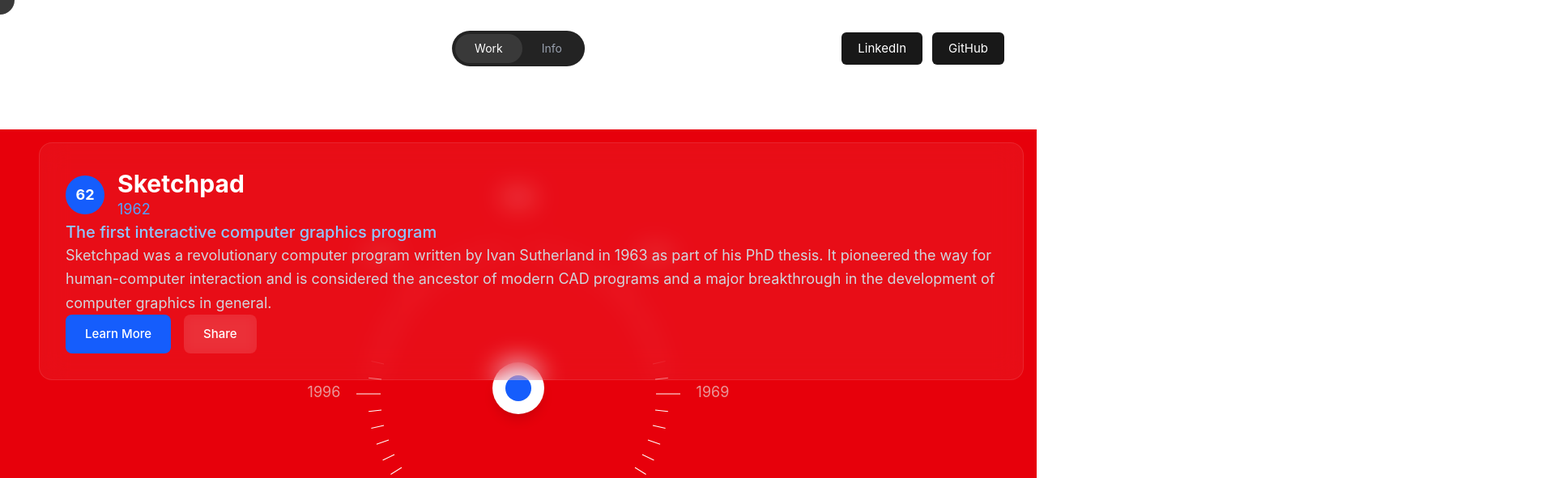
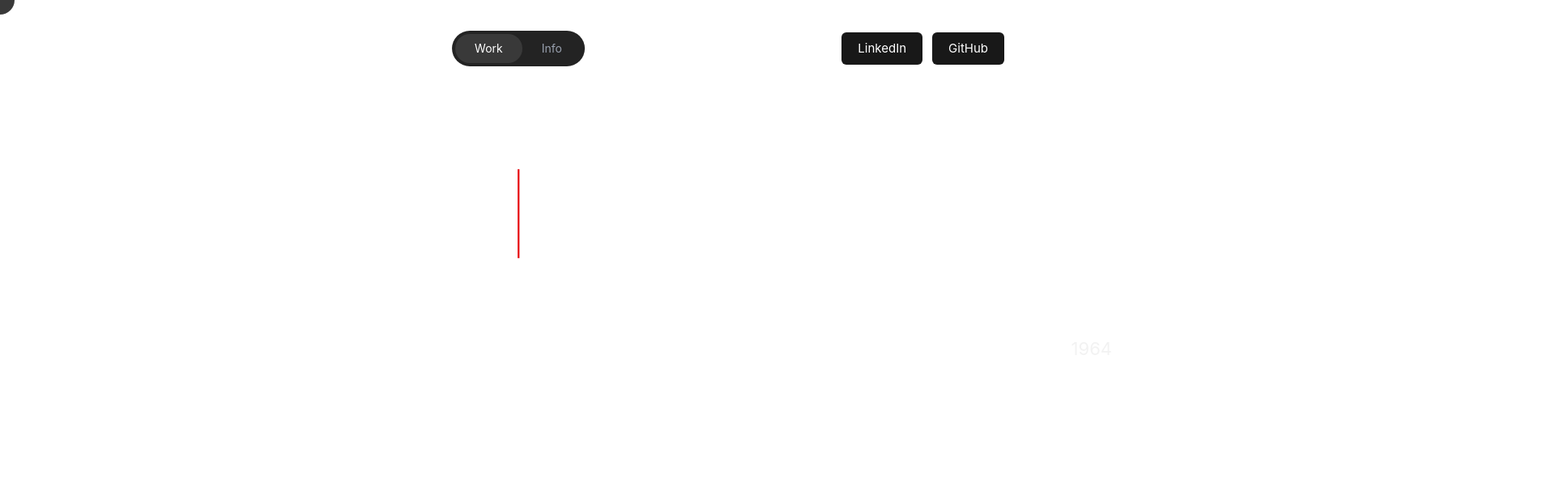
Before and after one commit to kiloumanjaro/Portfolio, a Vue app: page / in a window 1280 px wide. Shown: the top 591 px of the page at 81% size, 1920 px wide, since content can reach past the window. Built offline with nearby package versions, Linux system fonts and the light colour scheme.

Commit message:
big circle

```diff
--- a/src/components/TimelineClockComponent.vue
+++ b/src/components/TimelineClockComponent.vue
@@ -1,23 +1,21 @@
 <template>
-  <div class="p-4 bg-red-600">
-    <div class="w-full">
-      <div class="items-center min-h-screen">
+  <div class="w-900 h-800">
+    <!-- p-4 * 4.5 = 72px -->
+    <div class="w-full h-full">
+      <div class="absolute left-1/2 top-1/2 transform -translate-x-1/2 -translate-y-1/2">
         <!-- Timeline Wheel -->
-        <div class="absolute left-1/2 top-120 transform -translate-x-1/2 -translate-y-1/2">
-          <div class="relative w-[2000px] h-[2000px]" ref="constraintsRef">
+        <div
+          class="scale-110 absolute left-1/2 top-180 transform -translate-x-1/2 -translate-y-1/2"
+        >
+          <!-- top-120 * 4.5 = 540px -->
+          <div class="relative" style="width: 9000px; height: 9000px" ref="constraintsRef">
+            <!-- 2000px * 4.5 = 9000px -->
             <div
               class="absolute inset-0 cursor-grab active:cursor-grabbing transition-transform duration-300 ease-out"
               :style="{ transform: `rotate(${rotation}deg)` }"
               @mousedown="handleMouseDown"
               @touchstart="handleTouchStart"
             >
-              <!-- Center circle -->
-              <div
-                class="absolute top-1/2 left-1/2 w-16 h-16 -translate-x-1/2 -translate-y-1/2 bg-white rounded-full shadow-lg z-10 flex items-center justify-center"
-              >
-                <div class="w-8 h-8 bg-blue-600 rounded-full"></div>
-              </div>
-
               <!-- Timeline items -->
               <!-- Connection line container -->
               <div
@@ -27,21 +25,21 @@
                 :style="{
                   left: `calc(50% + ${getItemPosition(index, lineRadius).x}px)`,
                   top: `calc(50% + ${getItemPosition(index, lineRadius).y}px)`,
-                  transform: 'translate(-50%, -50%)',
                 }"
               >
                 <!-- Connection line to center -->
-
                 <div
-                  :class="['absolute w-[1px]', index === selectedIndex ? 'bg-red-600' : 'bg-white']"
+                  :class="['absolute', index === selectedIndex ? 'bg-red-600' : 'bg-white']"
                   :style="{
-                    height: `30px`,
+                    width: '1.5px',
+                    height: '100px',
                     left: '50%',
-                    bottom: '-37px',
+                    bottom: '-131.5px',
                     transformOrigin: 'top center',
                     transform: `translateX(-50%) rotate(${getItemAngle(index)}deg)`,
                   }"
                 />
+                <!-- 1px * 4.5 = 4.5px, 30px * 4.5 = 135px, -37px * 4.5 = -166.5px -->
               </div>
 
               <!-- Text container -->
@@ -52,7 +50,7 @@
                 :style="{
                   left: `calc(50% + ${getItemPosition(index, textRadius).x}px)`,
                   top: `calc(50% + ${getItemPosition(index, textRadius).y}px)`,
-                  transform: 'translate(-50%, -50%)',
+                  transform: 'translate(-50%)',
                 }"
               >
                 <button
@@ -65,9 +63,15 @@
                       'text-center absolute',
                       index === selectedIndex ? 'text-white' : 'text-[#EBEBEBA3]',
                     ]"
-                    style="left: 0px; top: 0px; transform: translate(-50%, -50%)"
+                    :style="{
+                      left: '0px',
+                      top: '0px',
+                      transform: 'translate(-50%, -50%)',
+                      fontSize: '20px',
+                    }"
                   >
-                    <div class="text-lg">{{ item.year }}</div>
+                    <!-- text-lg * 4.5 = 81px -->
+                    {{ item.year }}
                   </div>
                 </button>
               </div>
@@ -77,63 +81,28 @@
                 v-for="i in TOTAL_TICKS"
                 :key="`tick-${i}`"
                 v-show="!isMainItem(i - 1)"
-                class="absolute w-[1px] h-4 bg-white"
+                class="absolute bg-white"
                 :style="{
+                  width: '1.5px',
+                  height: '50px',
                   left: `calc(50% + ${getTickPosition(i - 1).x}px)`,
                   top: `calc(50% + ${getTickPosition(i - 1).y}px)`,
                   transform: `translate(-50%, -50%) rotate(${getTickAngle(i - 1)}deg)`,
                   transformOrigin: 'center bottom',
                 }"
               />
+              <!-- 1px * 4.5 = 4.5px, 4px * 4.5 = 18px -->
             </div>
           </div>
-        </div>
-
-        <!-- Content Panel -->
-        <div class="lg:pl-8">
-          <Transition name="slide" mode="out-in">
-            <div
-              :key="selectedIndex"
-              class="bg-white/5 backdrop-blur-lg rounded-2xl p-8 border border-white/10"
-            >
-              <div class="flex items-center gap-4 mb-6">
-                <div class="w-12 h-12 bg-blue-600 rounded-full flex items-center justify-center">
-                  <span class="text-white font-bold text-lg">
-                    {{ timelineData[selectedIndex].year.toString().slice(-2) }}
-                  </span>
-                </div>
-                <div>
-                  <h1 class="text-3xl font-bold text-white">
-                    {{ timelineData[selectedIndex].title }}
-                  </h1>
-                  <p class="text-blue-400 text-lg">{{ timelineData[selectedIndex].year }}</p>
-                </div>
-              </div>
-
-              <p class="text-xl text-blue-300 mb-6 font-medium">
-                {{ timelineData[selectedIndex].description }}
-              </p>
-
-              <div class="prose prose-invert max-w-none">
-                <p class="text-gray-300 leading-relaxed text-lg">
-                  {{ timelineData[selectedIndex].content }}
-                </p>
-              </div>
-
-              <div class="mt-8 flex gap-4">
-                <button
-                  class="px-6 py-3 bg-blue-600 hover:bg-blue-700 text-white rounded-lg font-medium transition-colors"
-                >
-                  Learn More
-                </button>
-                <button
-                  class="px-6 py-3 bg-white/10 hover:bg-white/20 text-white rounded-lg font-medium transition-colors backdrop-blur-sm"
-                >
-                  Share
-                </button>
-              </div>
-            </div>
-          </Transition>
+          <!-- Fixed Center circle - outside rotating container -->
+          <div
+            class="absolute top-1/2 left-1/2 bg-white rounded-full shadow-lg z-10 flex items-center justify-center"
+            style="width: 72px; height: 72px; transform: translate(-50%, -50%)"
+          >
+            <!-- 16px * 4.5 = 72px -->
+            <div class="bg-blue-600 rounded-full" style="width: 36px; height: 36px"></div>
+            <!-- 8px * 4.5 = 36px -->
+          </div>
         </div>
       </div>
     </div>
@@ -145,7 +114,7 @@ import { ref, computed, onMounted, onUnmounted } from 'vue'
 
 interface TimelineItem {
   id: string
-  year: number
+  year: string
   title: string
   description: string
   content: string
@@ -159,7 +128,7 @@ interface Position {
 const timelineData: TimelineItem[] = [
   {
     id: 'sketchpad',
-    year: 1962,
+    year: '1962',
     title: 'Sketchpad',
     description: 'The first interactive computer graphics program',
     content:
@@ -167,7 +136,7 @@ const timelineData: TimelineItem[] = [
   },
   {
     id: 'mouse',
-    year: 1964,
+    year: '1964',
     title: 'Computer Mouse',
     description: "Douglas Engelbart's pointing device invention",
     content:
@@ -175,7 +144,7 @@ const timelineData: TimelineItem[] = [
   },
   {
     id: 'arpanet',
-    year: 1969,
+    year: '  1969',
     title: 'ARPANET',
     description: 'The precursor to the modern Internet',
     content:
@@ -183,7 +152,7 @@ const timelineData: TimelineItem[] = [
   },
   {
     id: 'ethernet',
-    year: 1973,
+    year: '   1973',
     title: 'Ethernet',
     description: 'Local area networking technology',
     content:
@@ -191,7 +160,7 @@ const timelineData: TimelineItem[] = [
   },
   {
     id: 'personal-computer',
-    year: 1975,
+    year: '    1975',
     title: 'Personal Computer',
     description: 'The Altair 8800 sparks the PC revolution',
     content:
@@ -199,7 +168,7 @@ const timelineData: TimelineItem[] = [
   },
   {
     id: 'world-wide-web',
-    year: 1989,
+    year: '    1989    ',
     title: 'World Wide Web',
     description: "Tim Berners-Lee's information sharing system",
     content:
@@ -207,7 +176,7 @@ const timelineData: TimelineItem[] = [
   },
   {
     id: 'google',
-    year: 1996,
+    year: '1996',
     title: 'Google Search',
     description: 'PageRank algorithm revolutionizes web search',
     content:
@@ -215,7 +184,7 @@ const timelineData: TimelineItem[] = [
   },
   {
     id: 'iphone',
-    year: 2007,
+    year: '2007',
     title: 'iPhone',
     description: 'Smartphone revolution begins',
     content:
@@ -227,17 +196,18 @@ const selectedIndex = ref(0)
 const rotation = ref(0)
 const constraintsRef = ref<HTMLElement | null>(null)
 const isDragging = ref(false)
-const lastPointerPosition = ref({ x: 0, y: 0 })
+const centerPoint = ref({ x: 0, y: 0 })
+const lastAngle = ref(0)
 
 // Configuration constants
 const STARTING_ANGLE = -90 // Aligned to 12 o'clock = 0°
-const TOTAL_TICKS = 56 // Use multiple of 4 to align to X and Y axes (0°, 90°, 180°, 270°)
+const TOTAL_TICKS = 88 // Use multiple of 4 to align to X and Y axes (0°, 90°, 180°, 270°)
 const TICK_ANGLE_STEP = 360 / TOTAL_TICKS // 6° spacing
 
-// Radius configuration
-const radius = 200
-const textRadius = 240
-const lineRadius = 200
+// Radius configuration - all scaled by 4.5x
+const radius = 900 // 200 * 4.5
+const textRadius = 910 // 240 * 4.5
+const lineRadius = 860 // 200 * 4.5
 
 // Computed values
 const angleStep = computed(() => 360 / timelineData.length)
@@ -255,6 +225,15 @@ const getPositionFromAngle = (angleDegrees: number, radius: number): Position =>
   }
 }
 
+// Calculate angle from center point to mouse/touch position
+const getAngleFromCenter = (clientX: number, clientY: number): number => {
+  const deltaX = clientX - centerPoint.value.x
+  const deltaY = clientY - centerPoint.value.y
+  const angleRad = Math.atan2(deltaY, deltaX)
+  const angleDeg = (angleRad * 180) / Math.PI
+  return angleDeg
+}
+
 // Main positioning functions
 const getItemPosition = (index: number, customRadius: number = radius): Position => {
   const angle = itemAngles.value[index]
@@ -267,7 +246,7 @@ const getItemAngle = (index: number): number => {
 
 const getTickPosition = (tickIndex: number): Position => {
   const angle = tickIndex * TICK_ANGLE_STEP + STARTING_ANGLE
-  return getPositionFromAngle(angle, radius - 30)
+  return getPositionFromAngle(angle, radius - 135) // 30 * 4.5 = 135
 }
 
 const getTickAngle = (tickIndex: number): number => {
@@ -281,6 +260,16 @@ const isMainItem = (tickIndex: number): boolean => {
   )
 }
 
+const updateCenterPoint = () => {
+  if (constraintsRef.value) {
+    const rect = constraintsRef.value.getBoundingClientRect()
+    centerPoint.value = {
+      x: rect.left + rect.width / 2,
+      y: rect.top + rect.height / 2,
+    }
+  }
+}
+
 const handleItemClick = (index: number) => {
   const targetRotation = -index * angleStep.value
   rotation.value = targetRotation
@@ -289,15 +278,17 @@ const handleItemClick = (index: number) => {
 
 const handleMouseDown = (event: MouseEvent) => {
   isDragging.value = true
-  lastPointerPosition.value = { x: event.clientX, y: event.clientY }
+  updateCenterPoint()
+  lastAngle.value = getAngleFromCenter(event.clientX, event.clientY)
   document.addEventListener('mousemove', handleMouseMove)
   document.addEventListener('mouseup', handleMouseUp)
 }
 
 const handleTouchStart = (event: TouchEvent) => {
   isDragging.value = true
+  updateCenterPoint()
   const touch = event.touches[0]
-  lastPointerPosition.value = { x: touch.clientX, y: touch.clientY }
+  lastAngle.value = getAngleFromCenter(touch.clientX, touch.clientY)
   document.addEventListener('touchmove', handleTouchMove)
   document.addEventListener('touchend', handleTouchEnd)
 }
@@ -305,10 +296,19 @@ const handleTouchStart = (event: TouchEvent) => {
 const handleMouseMove = (event: MouseEvent) => {
   if (!isDragging.value) return
 
-  const deltaX = event.clientX - lastPointerPosition.value.x
-  const newRotation = rotation.value + deltaX * 0.5
+  const currentAngle = getAngleFromCenter(event.clientX, event.clientY)
+  let angleDelta = currentAngle - lastAngle.value
+
+  // Handle angle wrap-around (crossing 180/-180 boundary)
+  if (angleDelta > 180) {
+    angleDelta -= 360
+  } else if (angleDelta < -180) {
+    angleDelta += 360
+  }
+
+  const newRotation = rotation.value + angleDelta
   rotation.value = newRotation
-  lastPointerPosition.value = { x: event.clientX, y: event.clientY }
+  lastAngle.value = currentAngle
 
   updateSelectedIndex(newRotation)
 }
@@ -317,10 +317,19 @@ const handleTouchMove = (event: TouchEvent) => {
   if (!isDragging.value) return
 
   const touch = event.touches[0]
-  const deltaX = touch.clientX - lastPointerPosition.value.x
-  const newRotation = rotation.value + deltaX * 0.5
+  const currentAngle = getAngleFromCenter(touch.clientX, touch.clientY)
+  let angleDelta = currentAngle - lastAngle.value
+
+  // Handle angle wrap-around (crossing 180/-180 boundary)
+  if (angleDelta > 180) {
+    angleDelta -= 360
+  } else if (angleDelta < -180) {
+    angleDelta += 360
+  }
+
+  const newRotation = rotation.value + angleDelta
   rotation.value = newRotation
-  lastPointerPosition.value = { x: touch.clientX, y: touch.clientY }
+  lastAngle.value = currentAngle
 
   updateSelectedIndex(newRotation)
 }
@@ -344,6 +353,11 @@ const updateSelectedIndex = (newRotation: number) => {
 }
 
 onMounted(() => {
+  updateCenterPoint()
+
+  // Update center point on window resize
+  window.addEventListener('resize', updateCenterPoint)
+
   // Prevent default touch behaviors
   document.addEventListener(
     'touchmove',
@@ -357,6 +371,7 @@ onMounted(() => {
 })
 
 onUnmounted(() => {
+  window.removeEventListener('resize', updateCenterPoint)
   document.removeEventListener('mousemove', handleMouseMove)
   document.removeEventListener('mouseup', handleMouseUp)
   document.removeEventListener('touchmove', handleTouchMove)
--- a/src/views/HomeView.vue
+++ b/src/views/HomeView.vue
@@ -5,7 +5,7 @@ import BackgroundSection from '@/components/layouts/BackgroundSection.vue'
 </script>
 
 <template>
-  <main class="py-10">
+  <main>
     <div class="flex flex-col items-center gap-15">
       <IntroductionSection />
       <view class="flex h-[900px]">
```
